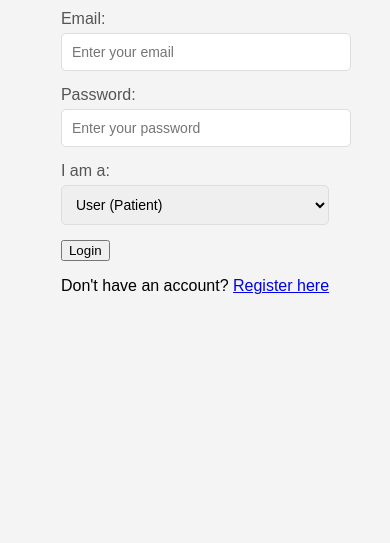
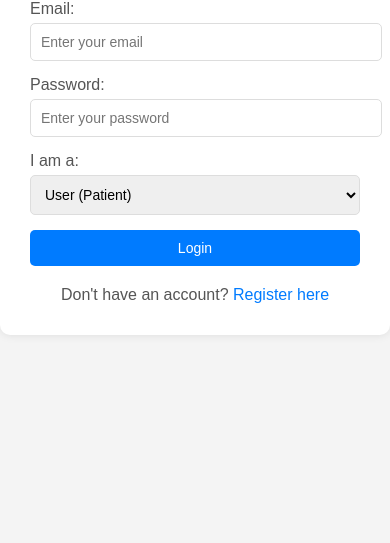
Before and after one commit to Haruna-ADUSTECH/e_Dr.-HMS, a plain HTML site: page login.html in a window 390 px wide. Shown: the part 301-844 px from the top of the page. Drawn offline with Linux system fonts and the light colour scheme.

Commit message:
Update style.css

```diff
--- a/style.css
+++ b/style.css
@@ -15,22 +15,22 @@ h1 {
     text-align: center;
 }
 
-/* Register Container */
-.register-container {
+/* Login Container */
+.login-container {
     background-color: #fff;
     padding: 20px 40px;
     border-radius: 10px;
     box-shadow: 0 0 10px rgba(0, 0, 0, 0.1);
     width: 100%;
-    max-width: 500px;
+    max-width: 400px;
 }
 
-.register-container h1 {
+.login-container h1 {
     margin-bottom: 20px;
 }
 
 /* Form Styles */
-.register-form {
+.login-form {
     display: flex;
     flex-direction: column;
 }
@@ -58,7 +58,7 @@ h1 {
     outline: none;
 }
 
-.register-button {
+.login-button {
     padding: 10px;
     background-color: #007bff;
     color: #fff;
@@ -69,32 +69,32 @@ h1 {
     transition: background-color 0.3s ease;
 }
 
-.register-button:hover {
+.login-button:hover {
     background-color: #0056b3;
 }
 
-.login-link {
+.register-link {
     margin-top: 20px;
     text-align: center;
     color: #555;
 }
 
-.login-link a {
+.register-link a {
     color: #007bff;
     text-decoration: none;
 }
 
-.login-link a:hover {
+.register-link a:hover {
     text-decoration: underline;
 }
 
 /* Responsive Design */
 @media (max-width: 480px) {
-    .register-container {
+    .login-container {
         padding: 15px 30px;
     }
 
-    .register-button {
+    .login-button {
         font-size: 14px;
     }
 }
```
